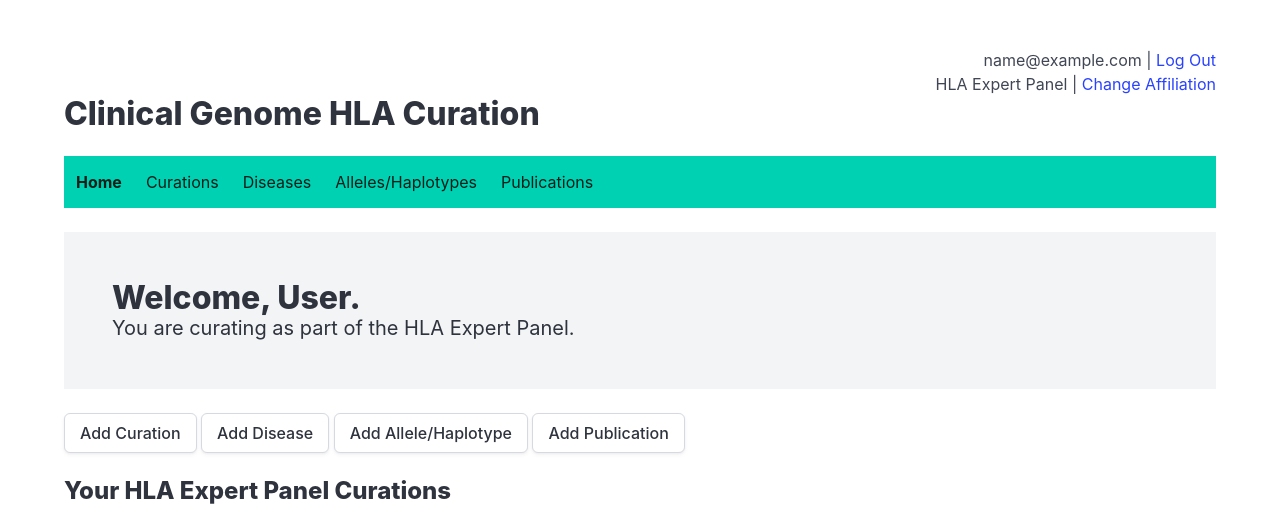
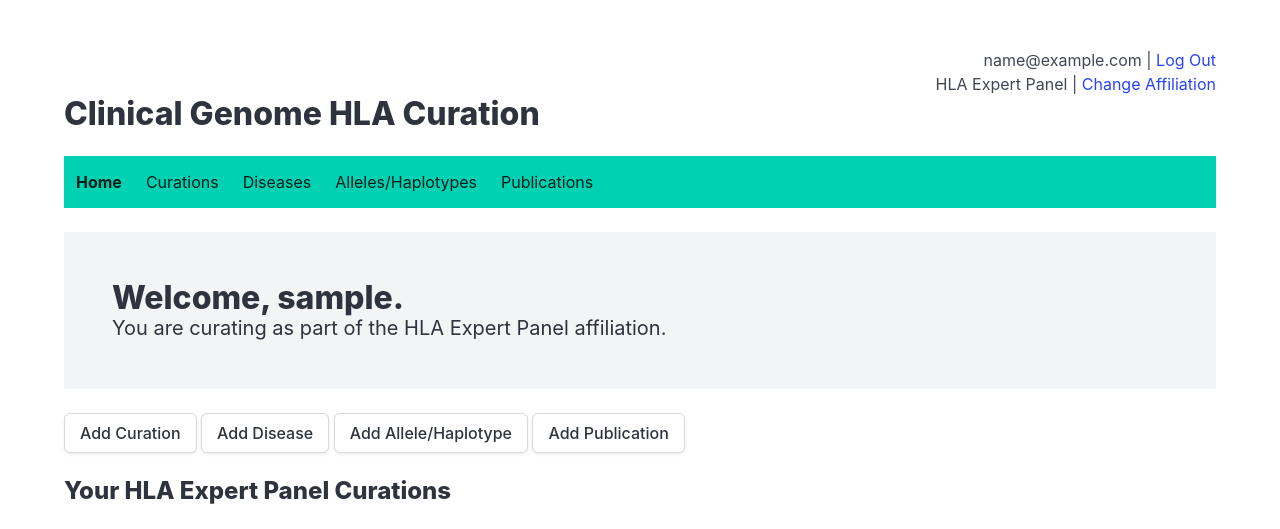
Before and after one commit to ClinGen/stanford-hci, a Django app: page / in a window 1280 px wide. Shown: the top 529 px of the page. Run offline with Django 5.2, Linux system fonts and the light colour scheme; the visitor is signed in with stand-in values (Sample User, id 1).

Commit message:
Add template variables to the home page
For:
https://github.com/ClinGen/stanford-hci/issues/30

```diff
--- a/src/hci/templates/hci/index.html
+++ b/src/hci/templates/hci/index.html
@@ -6,8 +6,8 @@
         <div class="block">
             <section class="hero is-light">
                 <div class="hero-body">
-                    <h2 class="title">Welcome, User.</h2>
-                    <p class="subtitle">You are curating as part of the HLA Expert Panel.</p>
+                    <h2 class="title">Welcome, {{ username }}.</h2>
+                    <p class="subtitle">You are curating as part of the {{ affiliation }} affiliation.</p>
                 </div>
             </section>
         </div>
@@ -19,7 +19,7 @@
         </div>
 
         <div class="block">
-            <h3 class="title is-4">Your HLA Expert Panel Curations</h3>
+            <h3 class="title is-4">Your {{ affiliation }} Curations</h3>
             <table class="table">
                 <tr>
                     <th>Allele/Haplotype</th>
@@ -46,7 +46,7 @@
         </div>
 
         <div class="block">
-            <h3 class="title is-4">All HLA Expert Panel Curations</h3>
+            <h3 class="title is-4">All {{ affiliation }} Curations</h3>
             <table class="table">
                 <tr>
                     <th>Allele/Haplotype</th>
--- a/src/hci/views.py
+++ b/src/hci/views.py
@@ -11,7 +11,8 @@ def index_view(request):
     """Show basic info at the index route."""
     context = {
         "email": request.user.email,
-        "affiliation": "HLA Expert Panel"
+        "affiliation": "HLA Expert Panel",
+        "username": request.user.username,
     }
     return render(request, "hci/index.html", context)
 
@@ -26,8 +27,5 @@ def logout_view(request):
 @login_required
 def affiliation_view(request):
     """Show the user the affiliation configuration page."""
-    context = {
-        "email": request.user.email,
-        "affiliation": "HLA Expert Panel"
-    }
+    context = {"email": request.user.email, "affiliation": "HLA Expert Panel"}
     return render(request, "hci/affiliation.html", context)
```
